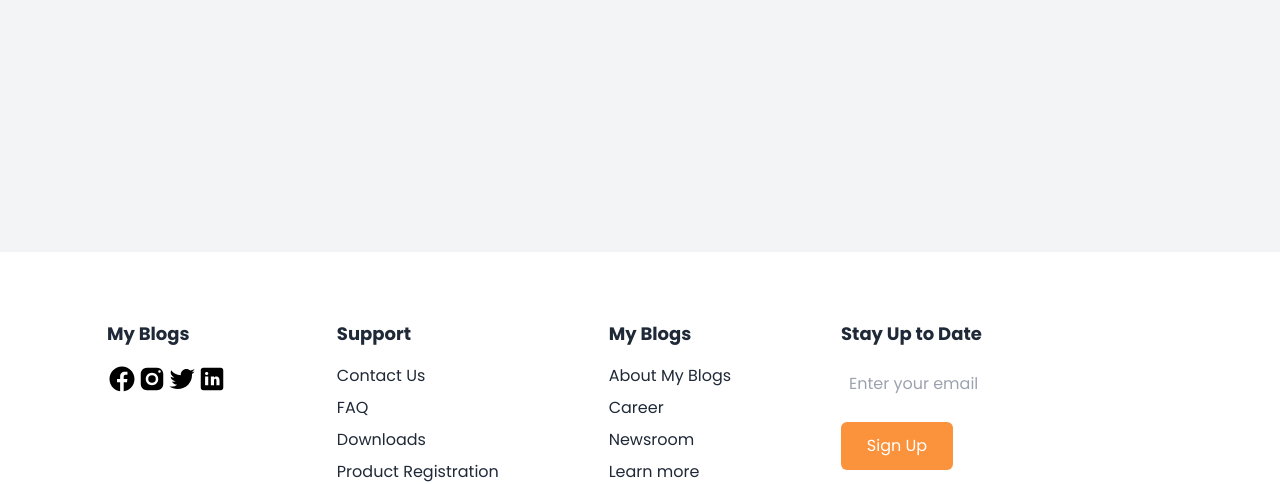
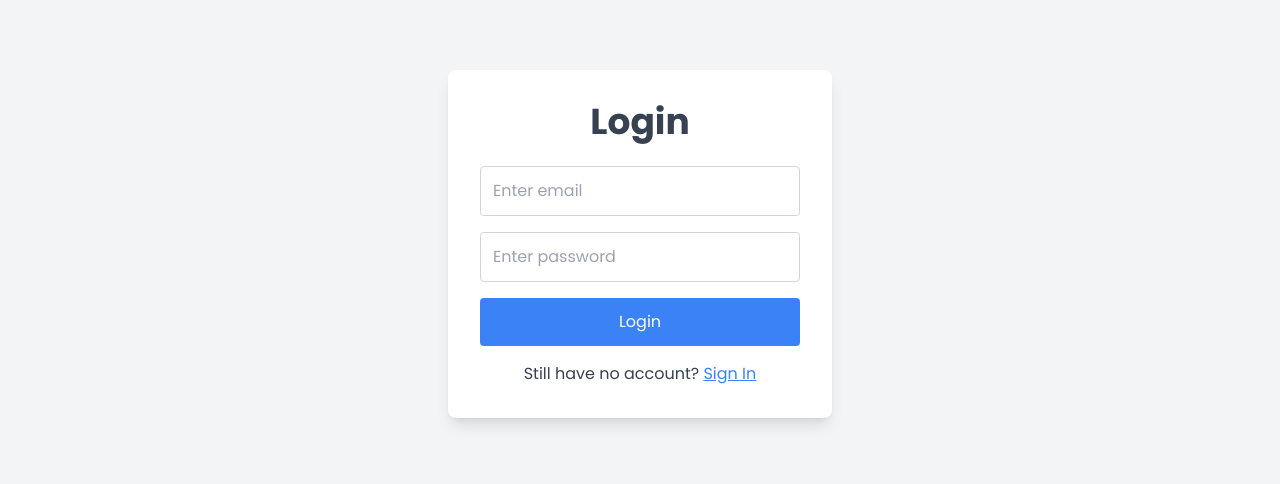
Before and after one commit to Sujan-Koirala021/eventique, a React (Vite) app in the folder client/: page / in a window 1280 px wide. Shown: the part 248-732 px from the top of the page. Built offline with nearby package versions, Linux system fonts and the light colour scheme; no server answers.

Commit message:
Login Page

```diff
--- a/client/src/App.jsx
+++ b/client/src/App.jsx
@@ -1,9 +1,9 @@
 import React, { useState } from 'react'
 import NavBar from './components/NavBar'
 import Footer from './components/Footer'
-import CreatePost from './pages/CreatePost'
-import ShowResults from './pages/ShowResults'
-
+import LoginPage from './pages/LoginPage'
+// import CreatePost from './pages/CreatePost'
+// import ShowResults from './pages/ShowResults'
 
 
 function App() {
@@ -16,7 +16,8 @@ function App() {
         <main className='flex-grow'>
 
           {/* <CreatePost /> */}
-          <ShowResults/>
+          {/* <ShowResults/> */}
+          <LoginPage/>
         </main>
         <Footer />
       </div>
--- /dev/null
+++ b/client/src/pages/LoginPage.jsx
@@ -0,0 +1,46 @@
+import React, { useState } from 'react';
+
+function LoginPage() {
+  const [email, setEmail] = useState('');
+  const [password, setPassword] = useState('');
+
+  return (
+    <div className="min-h-screen flex items-center justify-center bg-gray-100">
+      <div className="bg-white p-8 rounded-lg shadow-lg w-96">
+        <h1 className="text-4xl font-bold mb-6 text-center">Login</h1>
+        <form action="submit" className="flex flex-col space-y-4">
+          <input
+            type="email"
+            placeholder="Enter email"
+            value={email}
+            required
+            onChange={(e) => setEmail(e.target.value)}
+            className="p-3 border border-gray-300 rounded focus:outline-none focus:ring-2 focus:ring-blue-500"
+          />
+          <input
+            type="password"
+            placeholder="Enter password"
+            value={password}
+            required
+            onChange={(e) => setPassword(e.target.value)}
+            className="p-3 border border-gray-300 rounded focus:outline-none focus:ring-2 focus:ring-blue-500"
+          />
+          <button
+            type="submit"
+            className="bg-blue-500 text-white p-3 rounded hover:bg-blue-600 focus:outline-none focus:ring-2 focus:ring-blue-500"
+          >
+            Login
+          </button>
+          <p className="text-center mt-4">
+            Still have no account?{' '}
+            <a href="#" className="text-blue-500 underline hover:text-blue-600">
+              Sign In
+            </a>
+          </p>
+        </form>
+      </div>
+    </div>
+  );
+}
+
+export default LoginPage;
```
